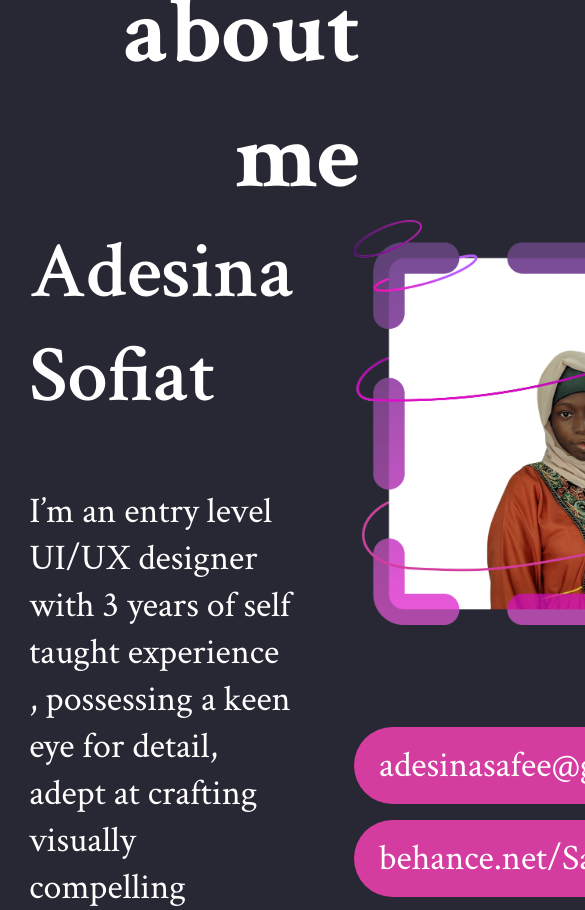
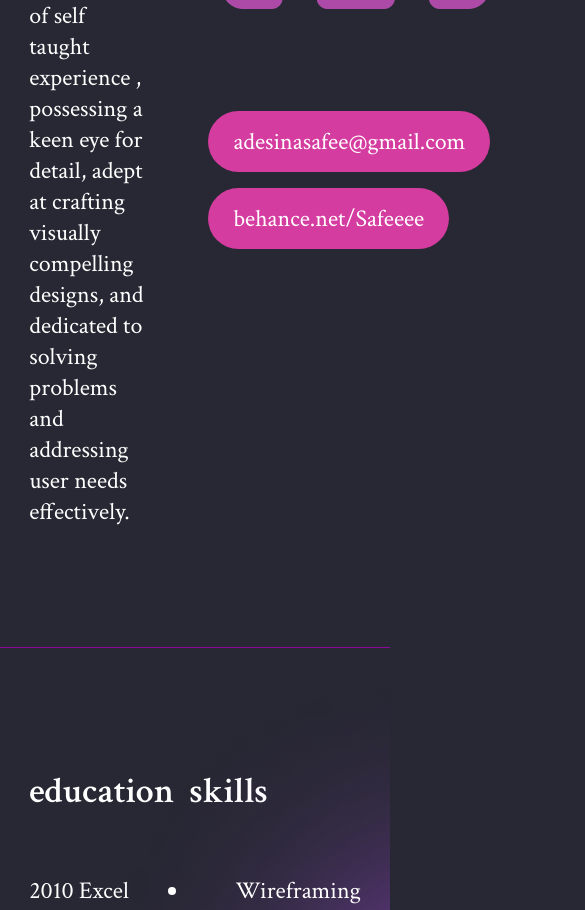
Before and after one commit to somilisa/Safee-Portfolio, a React (Create React App) app: page / in a window 390 px wide. Shown: the part 1080-1990 px from the top of the page, 585 px wide, since content can reach past the window. Built offline with nearby package versions, Linux system fonts and the light colour scheme.

Commit message:
style: text responsiveness

```diff
--- a/src/About.scss
+++ b/src/About.scss
@@ -14,7 +14,7 @@
   justify-content: center;
 }
 .bio-text {
-  font-size: 36px;
+  font-size: clamp(24px, 16px + 1vw, 36px);
 }
 .profile {
   display: flex;
--- a/src/App.css
+++ b/src/App.css
@@ -19,12 +19,12 @@ body {
 }
 
 h2 {
-  font-size: 96px;
+  font-size: clamp(48px, calc(28px + 4vw), 96px);
   font-weight: 700;
   margin-bottom: 6rem;
 }
 h3 {
-  font-size: 80px;
+  font-size: clamp(36px, 24px + 3vw, 80px);
   font-weight: 600;
   margin-bottom: 60px;
 }
@@ -60,6 +60,6 @@ hr {
 .contact-info a {
   color: var(--text);
   text-decoration: none;
-  font-size: 36px;
+  font-size: clamp(24px, 16px + 1vw, 36px);
   font-family: "Crimson Text", serif;
 }
--- a/src/Education.scss
+++ b/src/Education.scss
@@ -21,7 +21,7 @@
 }
 .education li {
   list-style: none;
-  font-size: 36px;
+  font-size: clamp(24px, 16px + 1vw, 36px);
   position: relative;
 }
 .education li:not(:last-child):after {
@@ -34,7 +34,7 @@
   top: calc(100% + 8px);
 }
 .skills li {
-  font-size: 36px;
+  font-size: clamp(24px, 16px + 1vw, 36px);
   padding-left: 46px;
   position: relative;
 }
```
